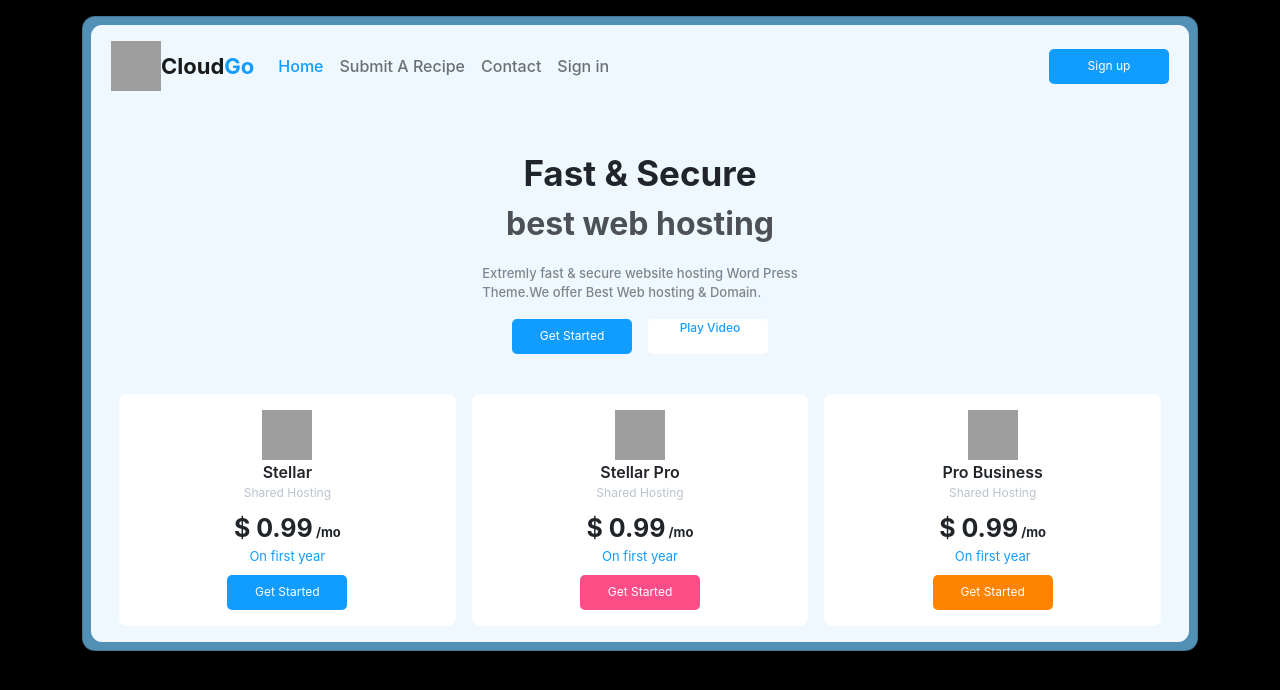
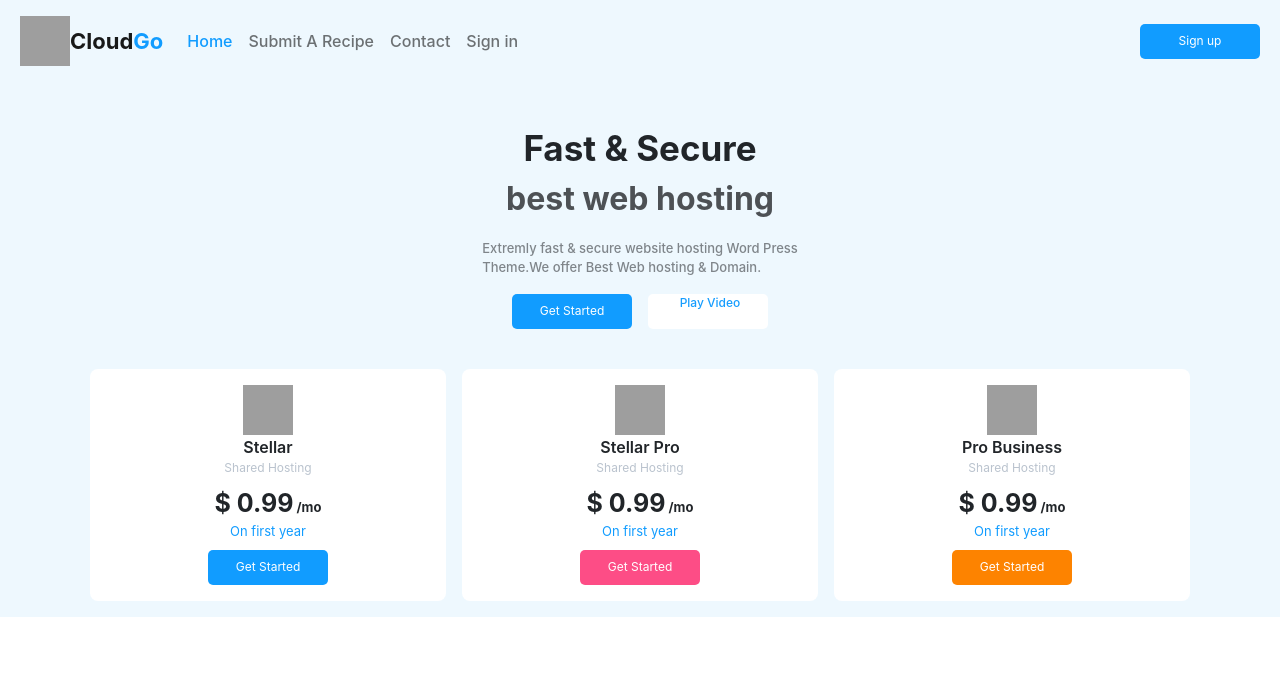
Before and after one commit to AdieCR/Recipe---ITC-Group-Project, a React (Create React App) app: page / in a window 1280 px wide. Shown: the top 690 px of the page. Built offline with nearby package versions, Linux system fonts and the light colour scheme; grey boxes are pictures that could not be loaded.

Commit message:
change design

```diff
--- a/src/App.css
+++ b/src/App.css
@@ -2,12 +2,7 @@
     margin: 0;
     padding: 0;
 }
-body {
-    justify-content: center;
-    align-items: center;
-    width: 100%;
-    background-color: #000;
-}
+
 .card {
     max-width: 100%;
     border-radius: 13px;
@@ -19,7 +14,6 @@ body {
 .innercard {
     width: 100%;
     background-color: #eef8fe;
-    border-radius: 11px;
 }
 .btn {
     height: 35px;
--- a/src/components/NavBar.jsx
+++ b/src/components/NavBar.jsx
@@ -13,8 +13,8 @@ import SubmitRecipe from "./SubmitRecipe";
 
 function NavBar() {
     return (
-        <div class="container mt-3">
-            <div class="card card1 p-2">
+        // <div class="container mt-3">
+            // <div class="card card1 p-2">
                 <div class="innercard p-2">
                     <nav class="navbar navbar-expand-lg navbar-light">
                         <div class="container-fluid">
@@ -87,8 +87,8 @@ function NavBar() {
                         </Routes>
                     </div>
                 </div>
-            </div>
-        </div>
+            // </div>
+        // </div>
     );
 }
 
```
Also changed, not shown: src/App.js (+0 -7 lines), 1 other file (tests, documents, lock files or other folders).
